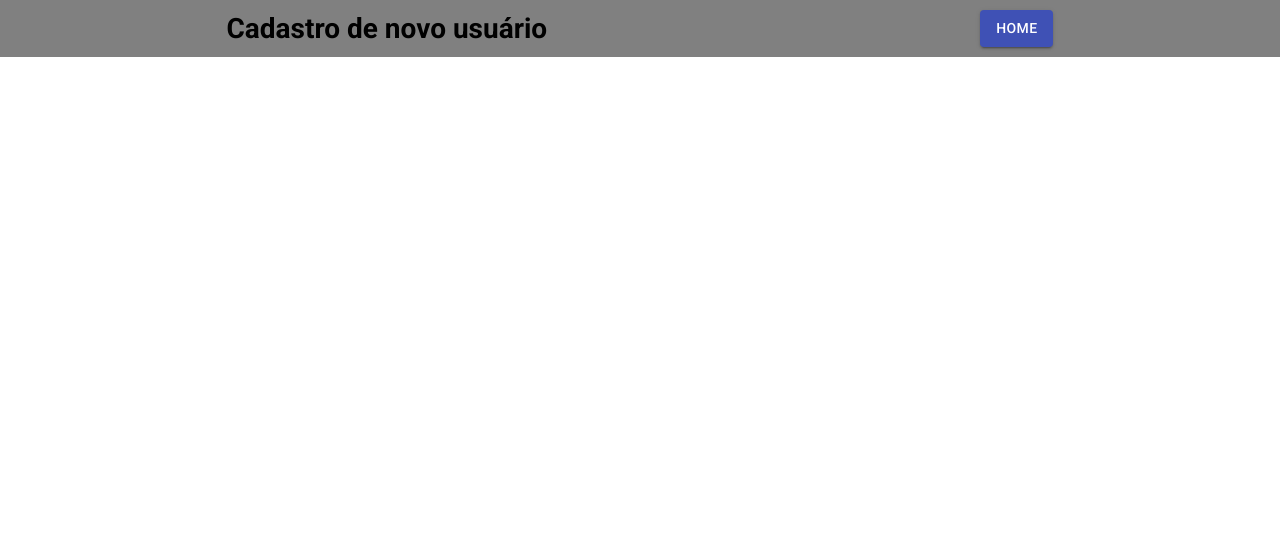
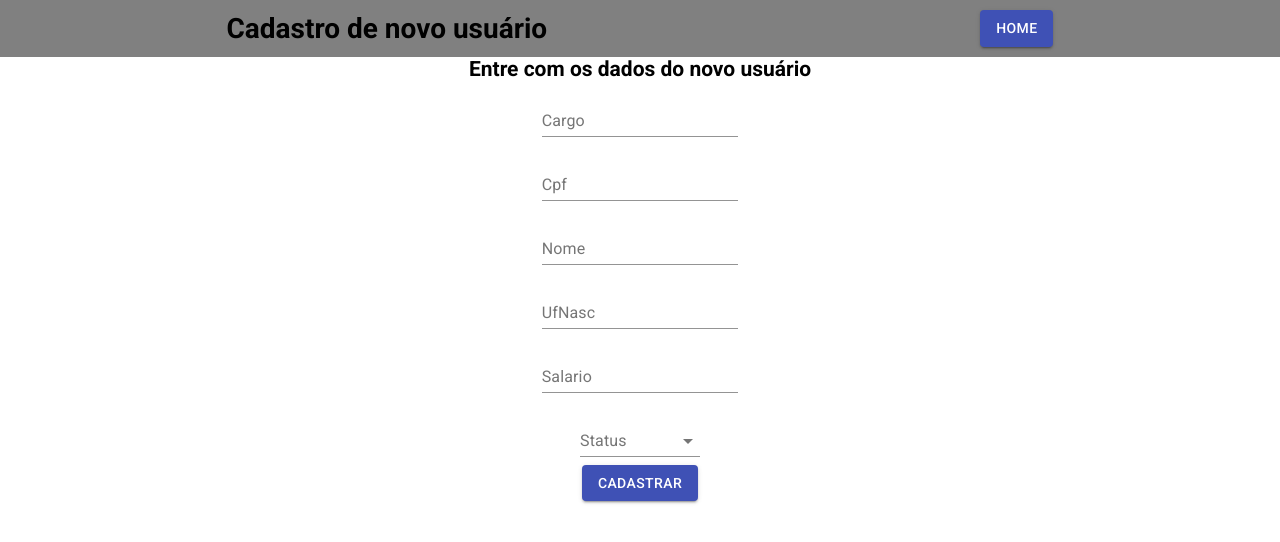
Before and after one commit to RenatoRosseto/SeidorFrontend, a React (Create React App) app: page /novo-usuario in a window 1280 px wide. Shown: the top 542 px of the page. Built offline with nearby package versions, Linux system fonts and the light colour scheme.

Commit message:
Criando layout da tela de cadastrar novos usuarios

```diff
--- /dev/null
+++ b/src/Pages/NovoUsuario/api.js
@@ -0,0 +1,5 @@
+export const statusUsu = [
+  {value: 1, name: 'ATIVO'},
+  {value: 2, name: 'BLOQUEADO'},
+  {value: 3, name: 'INATIVO'}
+]
--- a/src/Pages/NovoUsuario/index.js
+++ b/src/Pages/NovoUsuario/index.js
@@ -1,11 +1,48 @@
-import React from 'react';
+import React, { useState } from 'react';
+
+import Input from '../../Components/Input'
+import Button from '@material-ui/core/Button';
+import Select from '../../Components/Select'
 
 import Header from '../../Components/Header'
 
+import './styles.scss'
+import {
+  statusUsu
+} from './api.js'
+
 function NovoUsuario() {
+  const [filtrarPor, setFiltrarPor] = useState({})
+  const [termoFiltro, setTermoFiltro] = useState('')
+
+  function atualizaTermoFiltro(e) {
+    setTermoFiltro(e)
+  }
+
+  function aplicaFiltros(e) {
+    console.log("Aplicando filtros")
+    console.log("Filtrando por: ")
+  }
+
+  function atualizaFiltro(e) {
+    setFiltrarPor(e.value)
+  }
+
   return (
     <>
       <Header titulo="Cadastro de novo usuário" btnTipo="novoUsuario" />
+      <div className="containerNovoUsuario">
+        <h2>Entre com os dados do novo usuário</h2>
+        <Input titulo="Cargo" minhaFunc={atualizaTermoFiltro} />
+        <Input titulo="Cpf" minhaFunc={atualizaTermoFiltro} />
+        <Input titulo="Nome" minhaFunc={atualizaTermoFiltro} />
+        <Input titulo="UfNasc" minhaFunc={atualizaTermoFiltro} />
+        <Input titulo="Salario" minhaFunc={atualizaTermoFiltro} />
+        <Select titulo="Status" lista={statusUsu} minhaFunc={atualizaFiltro} />
+        <Button variant="contained" color="primary" onClick={aplicaFiltros}>
+          Cadastrar
+        </Button>
+      </div>
     </>
   );
 }
--- /dev/null
+++ b/src/Pages/NovoUsuario/styles.scss
@@ -0,0 +1,9 @@
+.containerNovoUsuario {
+  width: 100%;
+  height: calc(100vh - 56.5px);
+  margin-top: 56.5px;
+  display: flex;
+  flex-direction: column;
+  justify-content: flex-start;
+  align-items: center;
+}
```
